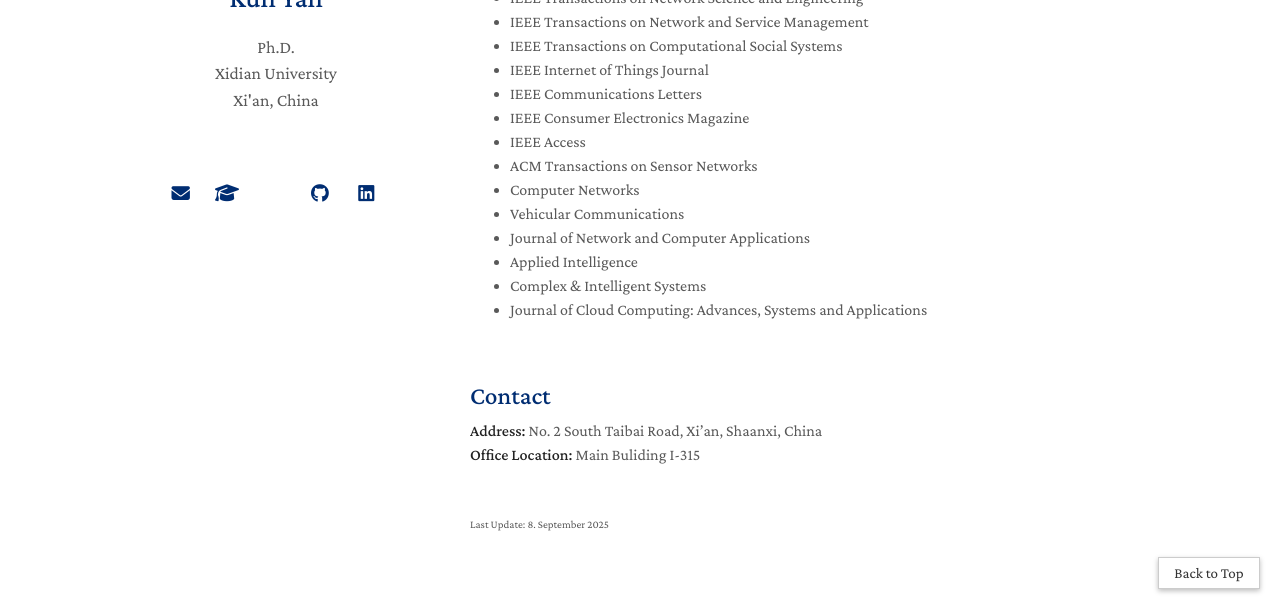
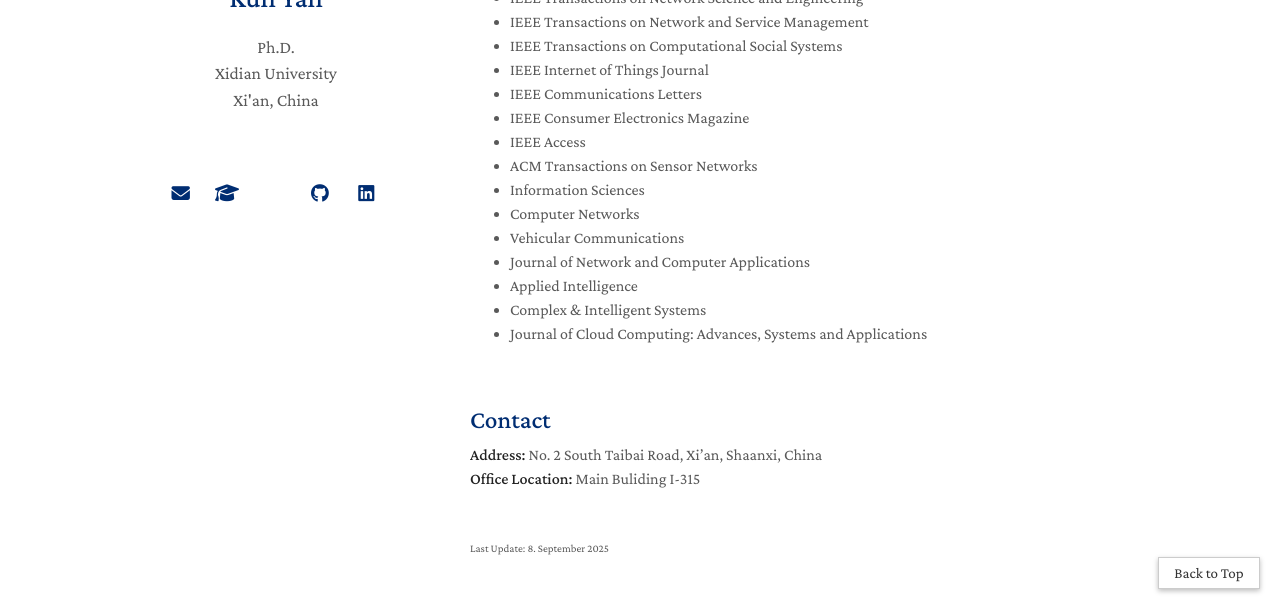
Before and after one commit to QuinYim/quinyim.github.io, a Jekyll site: the page built from index.md, in a window 1280 px wide and 900 px high, scrolled down 2149 px, cut to the strip 291-900 px from the top of the window. Built offline with Jekyll 4.4.1, drawn with Linux system fonts in a browser that asks for light colours; a style sheet for code colours, icons or effects is not loaded.

Commit message:
Update services.md

```diff
--- a/_includes/services.md
+++ b/_includes/services.md
@@ -14,6 +14,7 @@
   <li><a href="https://ctsoc.ieee.org/publications/ieee-consumer-electronics-magazine.html"><autocolor>IEEE Consumer Electronics Magazine</autocolor></a></li>
   <li><a href="https://ieeeaccess.ieee.org/"><autocolor>IEEE Access</autocolor></a></li>
   <li><a href="https://dl.acm.org/journal/tosn"><autocolor>ACM Transactions on Sensor Networks</autocolor></a></li>
+  <li><a href="https://www.sciencedirect.com/journal/information-sciences"><autocolor>Information Sciences</autocolor></a></li>
   <li><a href="https://www.sciencedirect.com/journal/computer-networks"><autocolor>Computer Networks</autocolor></a></li>
   <li><a href="https://www.sciencedirect.com/journal/vehicular-communications"><autocolor>Vehicular Communications</autocolor></a></li>
   <li><a href="https://www.sciencedirect.com/journal/journal-of-network-and-computer-applications"><autocolor>Journal of Network and Computer Applications</autocolor></a></li>
```
